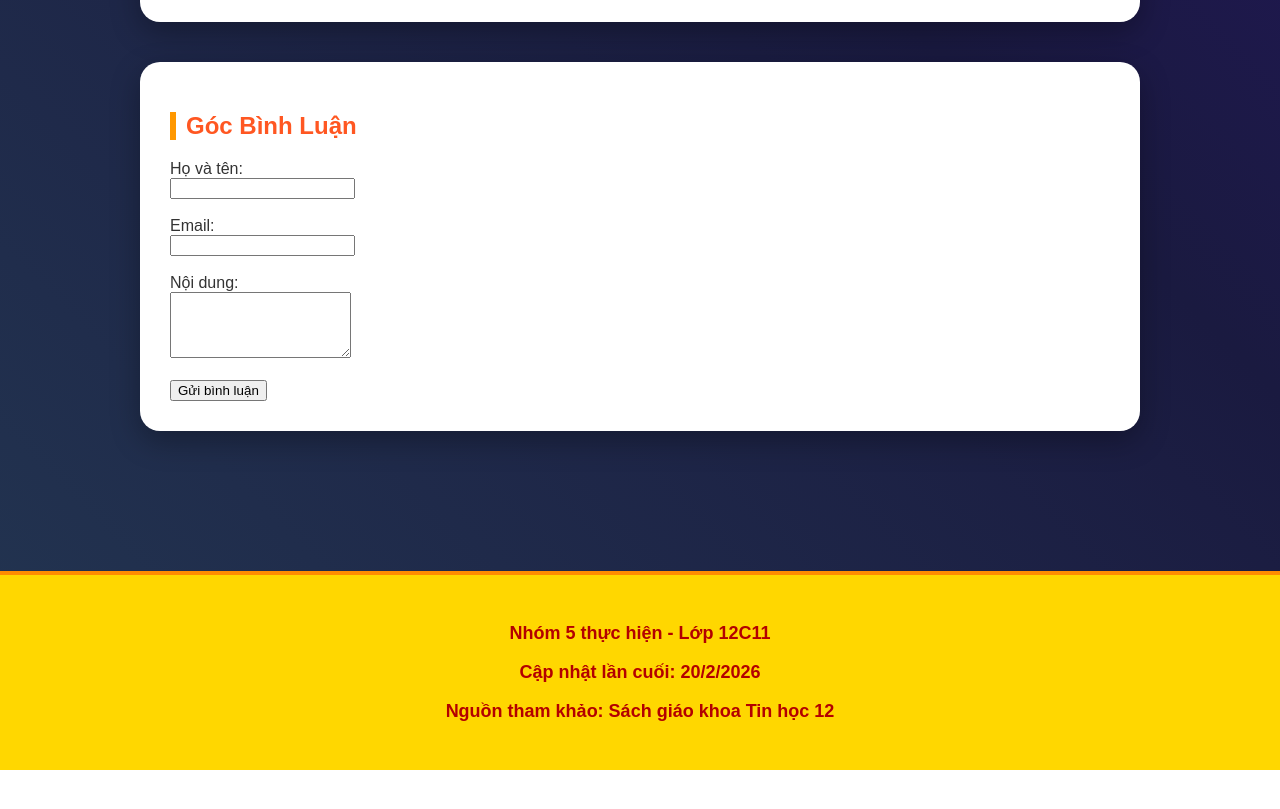
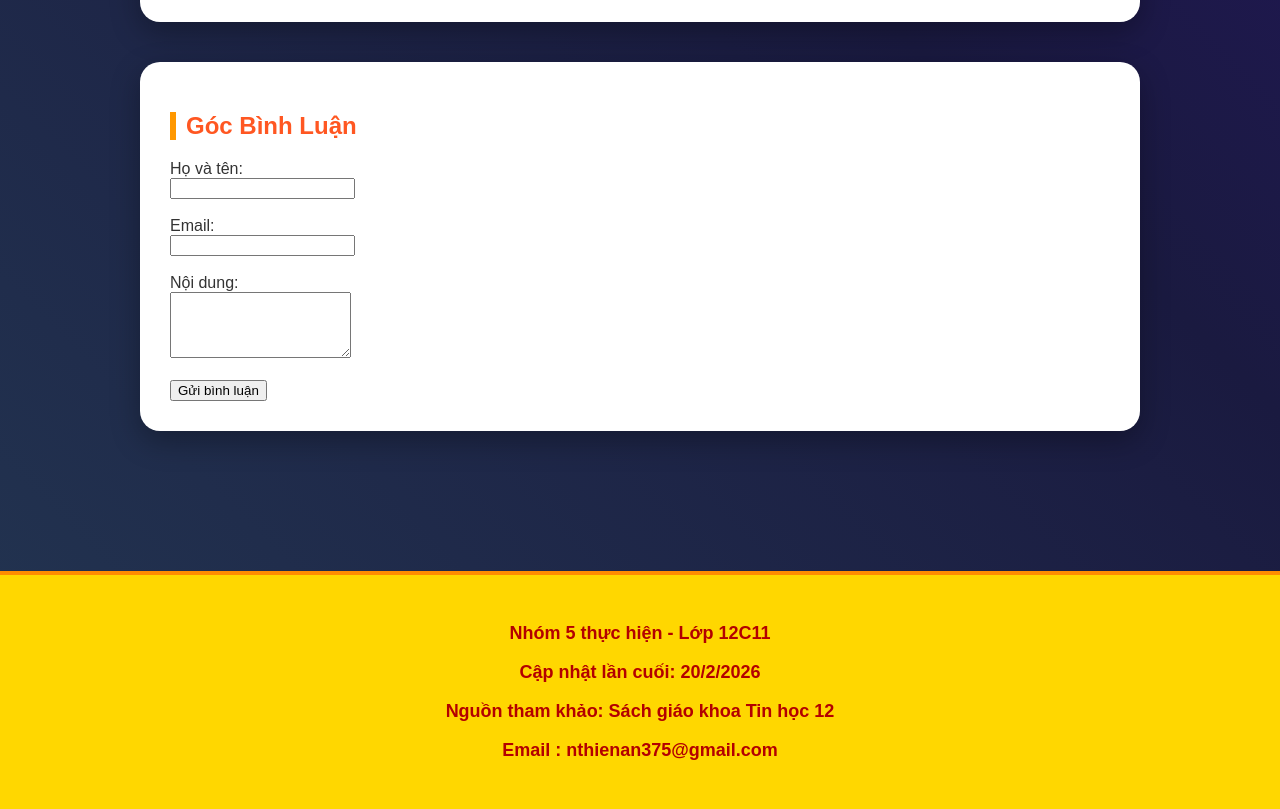
Before and after one commit to sinh212/sinh212.github.io, a plain HTML site: page index.html in a window 1280 px wide. Shown: the part 2038-2847 px from the top of the page. Before the commit the page ends 2808 px from the top, so only its background shows below. Drawn offline with Linux system fonts and the light colour scheme.

Commit message:
Update index.html

```diff
--- a/index.html
+++ b/index.html
@@ -87,6 +87,8 @@
     <p>Nhóm 5 thực hiện - Lớp 12C11</p>
     <p>Cập nhật lần cuối: 20/2/2026</p>
     <p>Nguồn tham khảo: Sách giáo khoa Tin học 12</p>
+    <p>Email : nthienan375@gmail.com </p>
+
 </footer>
 <div class="lantern" style="left:10%; animation-delay:0s;"></div>
 <div class="lantern" style="left:40%; animation-delay:4s;"></div>
```
